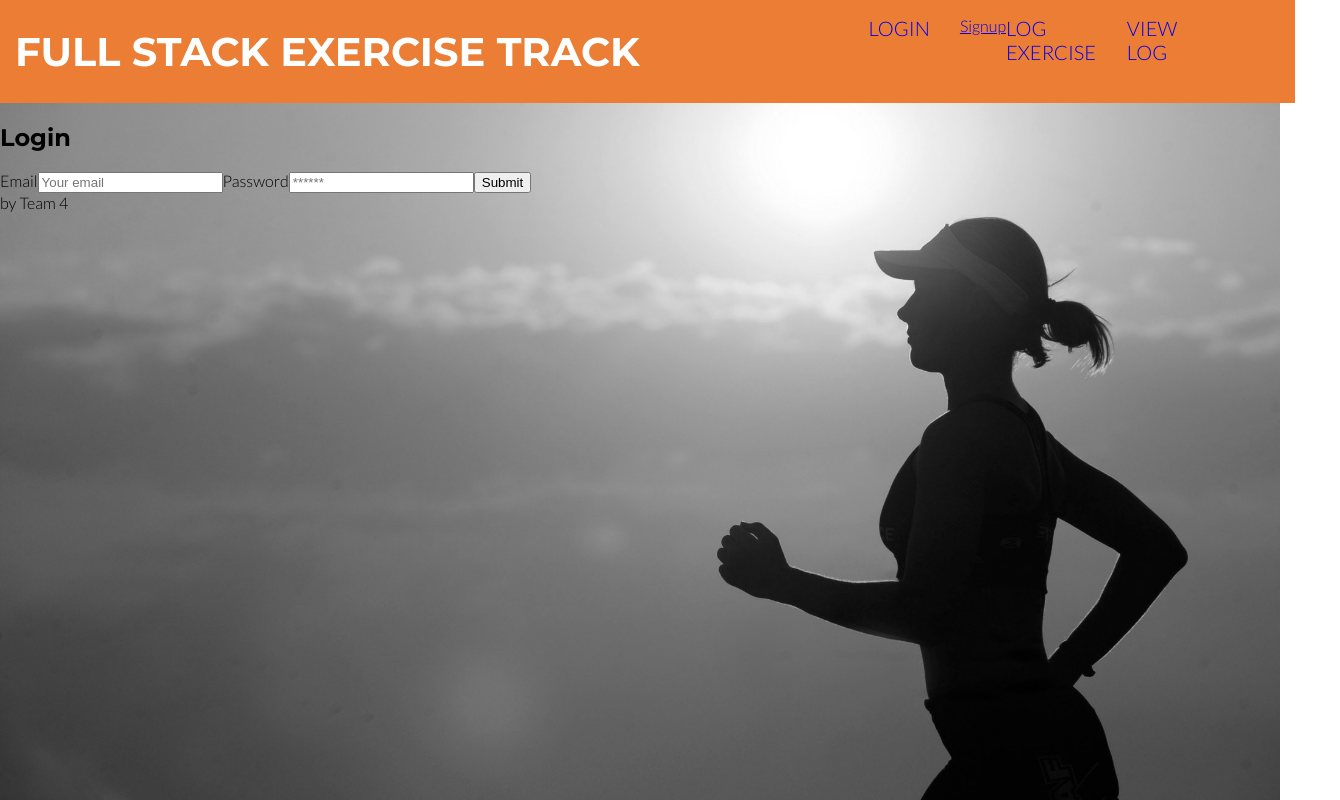
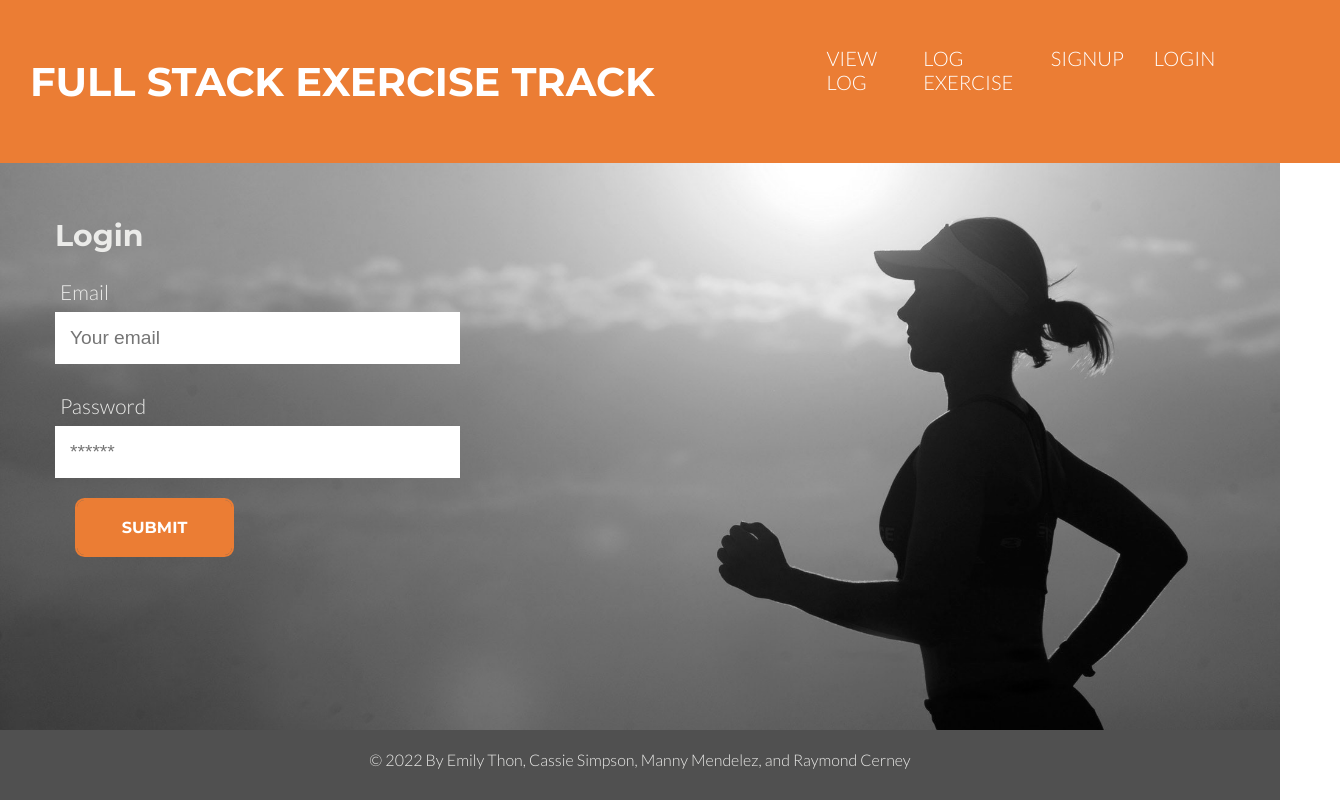
Before and after one commit to mmelendez3/Full_Stack_Exercise_Track, a React (Create React App) app in the folder client/: page /login in a window 1280 px wide. Shown: the whole page, 1340 px wide, since content can reach past the window. Built offline with nearby package versions, Linux system fonts and the light colour scheme.

Commit message:
form styles

```diff
--- a/client/src/components/Footer/index.js
+++ b/client/src/components/Footer/index.js
@@ -1,9 +1,17 @@
 import React from 'react';
+
+function getYear() {
+  return new Date().getFullYear();
+};
 
 const Footer = () => {
   return (
     <footer>
-      <div>by Team 4</div>
+      <div>
+      <span>
+        © {getYear()} By Emily Thon, Cassie Simpson, Manny Mendelez, and Raymond Cerney
+      </span>
+      </div>
     </footer>
   );
 };
--- a/client/src/components/Header/index.js
+++ b/client/src/components/Header/index.js
@@ -12,7 +12,7 @@ const Header = () => {
           <li>
             <Link to="/login">Login</Link>
           </li>
-          <Link to="/signup">Signup</Link>
+            <Link to="/signup">Signup</Link>
           <li>
             <Link to="/log">Log Exercise</Link>
           </li>
--- a/client/src/index.css
+++ b/client/src/index.css
@@ -1,6 +1,6 @@
 :root {
   --primary: #eb7d34;
-  --secondary: #C66A39;
+  --secondary: #f5deb3;
   --tertiary: #505050;
   --quatrinary: #EBEBE9;
 }
@@ -10,7 +10,7 @@ header {
   width: 100%;
   display: flex;
   justify-content: space-between;
-  padding-left: 15px;
+  padding: 30px;
 }
 
 header h1 {
@@ -20,18 +20,29 @@ header h1 {
 }
 
 nav ul{
-  width: 75%;
+  width: 80%;
   display: flex;
-  flex-direction: row;
+  flex-direction: row-reverse;
   justify-content: space-between;
   list-style: none;
 }
 
-nav li a {
-  padding-right: 30px;
+.nav-links a {
+  color: #ffffff;
+  /* padding-right: 30px;
+  padding-left: 30px; */
+  margin-right: 30px;
   font-size: 20px;
   text-decoration: none;
   text-transform: uppercase;
+}
+
+.nav-links a:visited {
+  color: #ffffff;
+}
+
+.nav-links a:hover {
+  color: var(--tertiary);
 }
 
 body {
@@ -40,6 +51,7 @@ body {
   background-repeat: no-repeat;
   background-size: cover;
   margin: 0;
+  height: 100%;
 }
 
 
@@ -52,6 +64,91 @@ h6 {
   font-family: 'Montserrat', sans-serif;
 }
 
+.form-container {
+  font-size: 20px;
+  color: var(--quatrinary);
+  padding: 30px;
+  margin-left: 25px;
+  width: 500px;
+}
+
+.form-label,
+.form-input,
+.form-textarea {
+  display: block;
+}
+
+.form-label {
+  font-size: 1.3rem;
+  margin: 0 0 0 5px;
+  color: var(--quatrinary);
+  padding-bottom: 3px;
+}
+
+.form-input {
+  width: 75%;
+  padding: 3%;
+  margin: 5px 0;
+  font-size: 1.2rem;
+  border: 2px solid var(--light-dark);
+  border-radius: var(--border-radius);
+}
+
+.btn {
+  box-sizing: border-box;
+  -webkit-appearance: none;
+     -moz-appearance: none;
+          appearance: none;
+  background-color: transparent;
+  border: 2px solid #e74c3c;
+  border-radius: 0.6em;
+  color: #e74c3c;
+  cursor: pointer;
+  display: -webkit-box;
+  display: -webkit-flex;
+  display: -ms-flexbox;
+  display: flex;
+  -webkit-align-self: center;
+      -ms-flex-item-align: center;
+          align-self: center;
+  font-size: 1rem;
+  font-weight: 400;
+  line-height: 1;
+  margin: 20px;
+  padding: 1.2em 2.8em;
+  text-decoration: none;
+  text-align: center;
+  text-transform: uppercase;
+  font-family: 'Montserrat', sans-serif;
+  font-weight: 700;
+}
+.btn:hover, .btn:focus {
+  color: #fff;
+  outline: 0;
+}
+
+.third {
+  border-color: var(--primary);
+  color: #fff;
+  box-shadow: 0 0 40px 40px var(--primary) inset, 0 0 0 0 var(--primary);
+  -webkit-transition: all 150ms ease-in-out;
+  transition: all 150ms ease-in-out;
+}
+.third:hover {
+  box-shadow: 0 0 10px 0 var(--primary) inset, 0 0 10px 4px var(--primary);
+}
+
+footer {
+  width: 100%;
+  height: 50px;
+  color: var(--quatrinary);
+  padding-top: 20px;
+  position: fixed;
+  bottom: 0;
+  text-align: center;
+  background-color: var(--tertiary);
+}
+
 /* footer {
   background-color: var(--tertiary);
 } */
--- a/client/src/pages/Log.js
+++ b/client/src/pages/Log.js
@@ -3,8 +3,8 @@ import React from 'react';
 const LogForm = () => {
   return (
     <main>
+      <div className="log-container form-container">
       <h2 className="log-title">Log Your Exercises</h2>
-      <div className="log-container">
         <form>
           <label>Exercise Description:</label>
           <input placeholder="exercise"></input>
@@ -12,7 +12,7 @@ const LogForm = () => {
           <input placeholder="30"></input>
           <label>Date:</label>
           <input placeholder="01/01/22"></input>
-          <button type="submit">Log Exercise</button>
+          <button className='btn third' type="submit">Log Exercise</button>
         </form>
       </div>
     </main>
--- a/client/src/pages/Login.js
+++ b/client/src/pages/Login.js
@@ -29,7 +29,7 @@ const Login = (props) => {
       <div className="form-container">
         <h2>Login</h2>
         <form onSubmit={handleFormSubmit}>
-          <label>Email</label>
+          <label className='form-label'>Email</label>
           <input
             className="form-input"
             placeholder="Your email"
@@ -38,8 +38,8 @@ const Login = (props) => {
             id="email"
             value={formState.email}
             onChange={handleChange}
-          ></input>
-          <label>Password</label>
+          ></input><br></br>
+          <label className='form-label'>Password</label>
           <input
             className="form-input"
             placeholder="******"
@@ -49,7 +49,7 @@ const Login = (props) => {
             value={formState.password}
             onChange={handleChange}
           />
-          <button type="submit">Submit</button>
+          <button class="btn third" type="submit">Submit</button>
         </form>
       </div>
     </main>
--- a/client/src/pages/Signup.js
+++ b/client/src/pages/Signup.js
@@ -24,7 +24,7 @@ const Signup = () => {
 
   return (
     <main className="signup-page">
-      <div className="signup-container">
+      <div className="signup-container form-container">
         <h2>Signup</h2>
         <form onSubmit={handleFormSubmit}>
           <label>Username:</label>
@@ -57,7 +57,7 @@ const Signup = () => {
             value={formState.password}
             onChange={handleChange}
           />
-          <button className="btn" type="submit">Submit</button>
+          <button className="btn third" type="submit">Submit</button>
         </form>
       </div>
     </main>
--- a/client/src/pages/View.js
+++ b/client/src/pages/View.js
@@ -10,7 +10,7 @@ const ViewLog = () => {
   console.log(exercise);
   return (
     <main>
-      <div className="view-container">
+      <div className="view-container form-container">
         <div className="view-log">
           {' '}
           {loading ? (
```
Also changed, not shown: client/src/App.css (deleted, +0 -38 lines).
